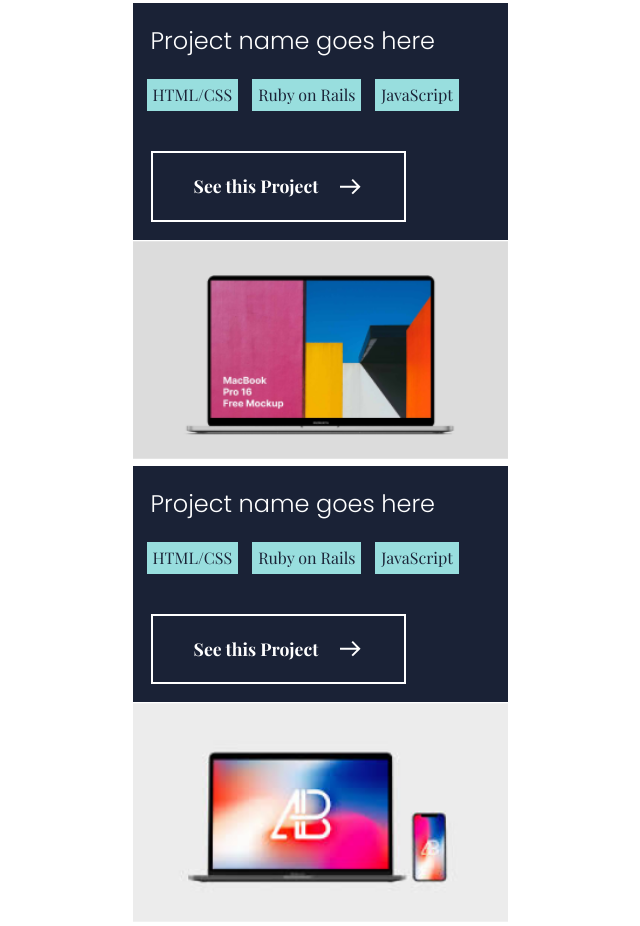
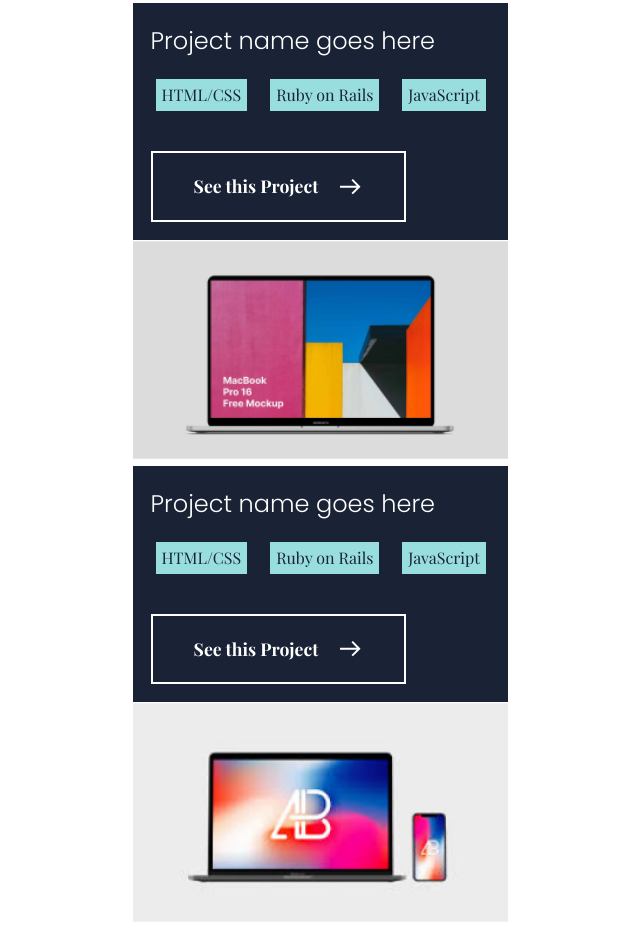
Before and after one commit to ginabeki/My-portfolio, a website: page index.html in a window 1280 px wide. Shown: the part 1237-2163 px from the top of the page, without its empty margins (320-960 px from the left). Drawn offline with nearby package versions, Linux system fonts and the light colour scheme.

Commit message:
Add margin to center the skills section

```diff
--- a/styles.css
+++ b/styles.css
@@ -150,7 +150,7 @@ h2 {
   padding: 3px 5px;
   border: 1px solid #98dede;
   float: left;
-  margin-left: 14px;
+  margin-left: 23px;
 }
 
 .sub-list:hover {
```
